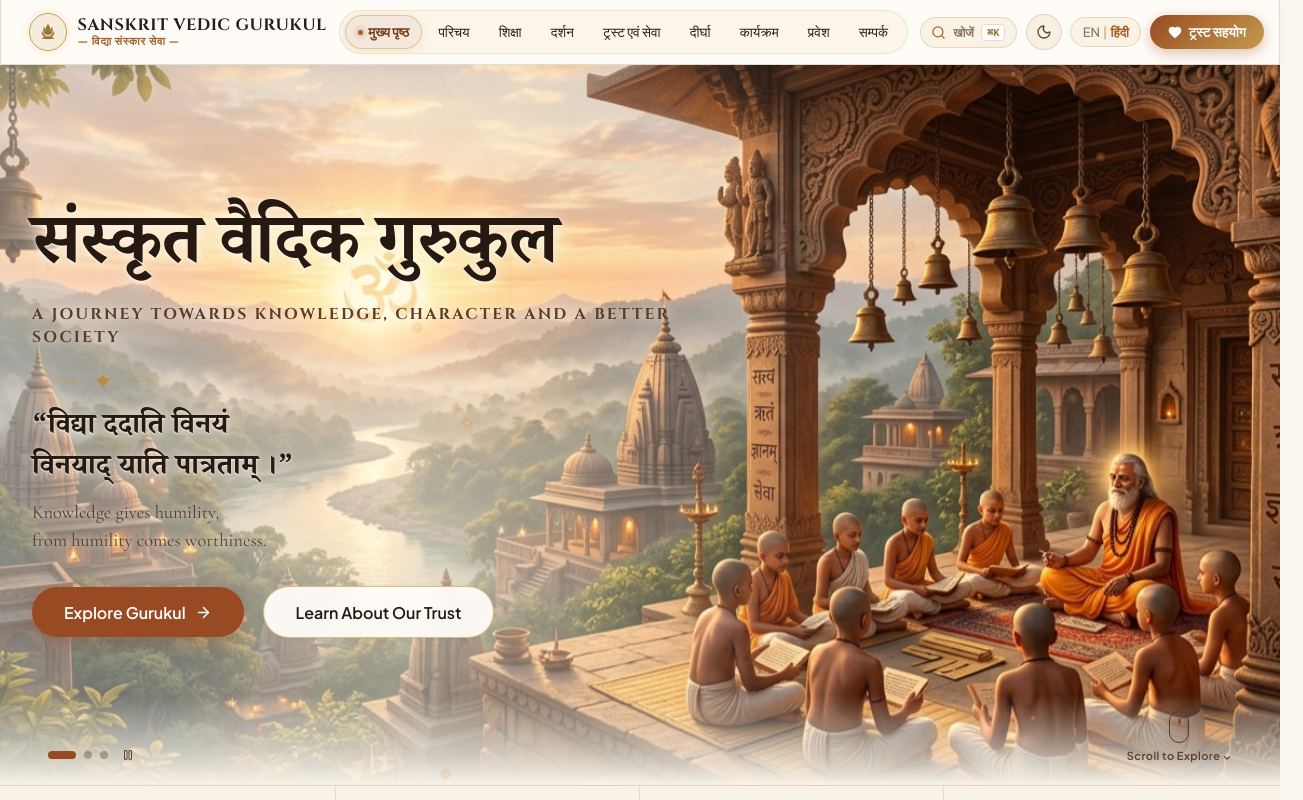
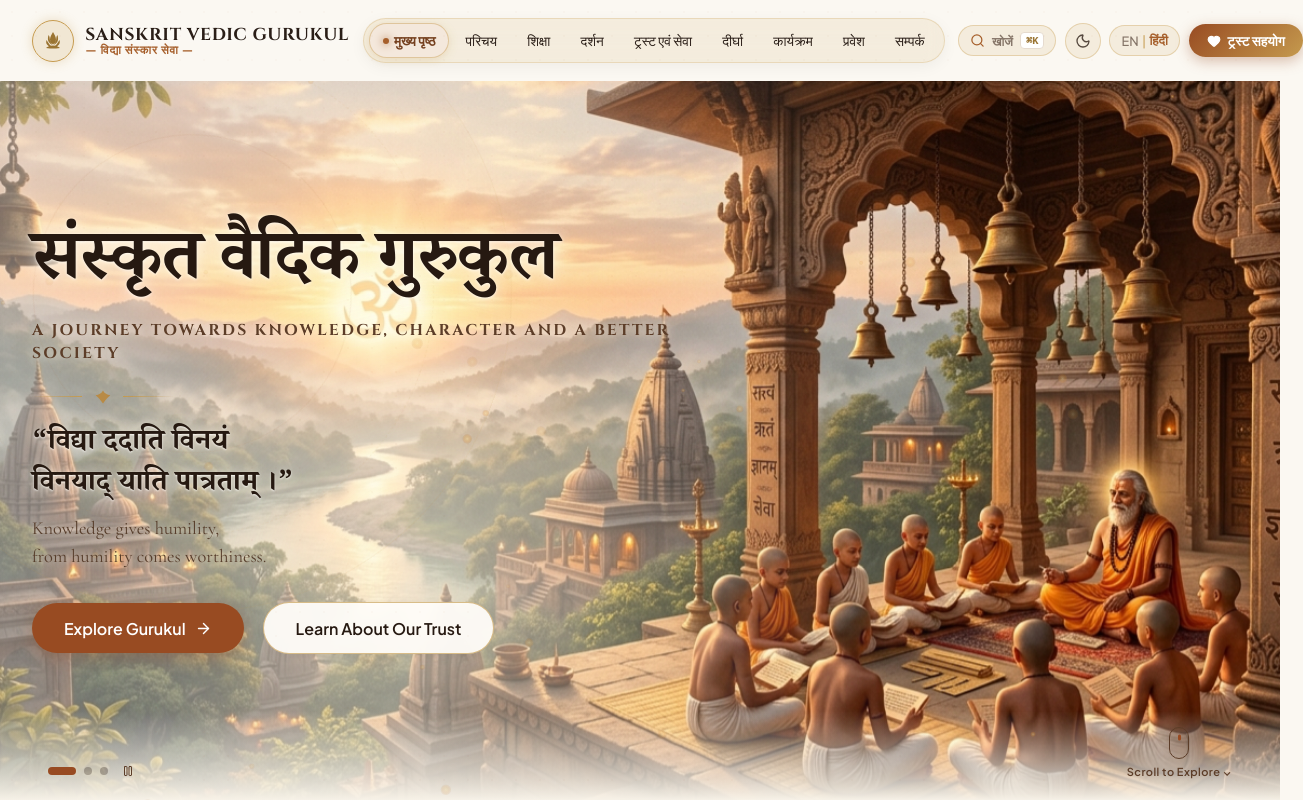
Before and after one commit to VijayRajput4455/vedic-gurukul, a React (Vite) app in the folder frontend/: page / in a window 1280 px wide. Shown: the top 800 px of the page, 1303 px wide, since content can reach past the window. Built offline with nearby package versions, Linux system fonts and the light colour scheme; a web font is replaced by a local one.

Commit message:
feat: complete navbar scroll transformation, scrollspy active pill, and scroll controls capsule

```diff
--- a/frontend/src/App.tsx
+++ b/frontend/src/App.tsx
@@ -7,6 +7,7 @@ import { DataProvider } from './context/DataContext';
 import { Header } from './components/layout/Header';
 import { Footer } from './components/layout/Footer';
 import { ScrollProgress } from './components/common/ScrollProgress';
+import { ScrollControls } from './components/common/ScrollControls';
 
 import { HomePage } from './pages/HomePage';
 import { AboutPage } from './pages/AboutPage';
@@ -82,6 +83,9 @@ const AppContent: React.FC = () => {
 
       {/* Comprehensive Institutional Footer */}
       <Footer onNavigate={navigateTo} />
+
+      {/* Floating Bottom-Right Quick-Navigation Capsule (ScrollControls) */}
+      <ScrollControls />
     </div>
   );
 };
--- /dev/null
+++ b/frontend/src/components/common/ScrollControls.tsx
@@ -0,0 +1,164 @@
+import React, { useState, useEffect } from 'react';
+import { ArrowUp, ArrowDown } from 'lucide-react';
+import { useTheme } from '../../context/ThemeContext';
+
+export const ScrollControls: React.FC = () => {
+  const { theme } = useTheme();
+  const [scrollProgress, setScrollProgress] = useState(0);
+  const [isVisible, setIsVisible] = useState(false);
+  const [isAtBottom, setIsAtBottom] = useState(false);
+
+  useEffect(() => {
+    const handleScroll = () => {
+      const scrollY = window.scrollY;
+      const totalHeight = document.documentElement.scrollHeight - window.innerHeight;
+
+      setIsVisible(scrollY > 200);
+
+      if (totalHeight > 0) {
+        const progress = Math.min(100, Math.max(0, (scrollY / totalHeight) * 100));
+        setScrollProgress(progress);
+        setIsAtBottom(progress >= 98);
+      } else {
+        setScrollProgress(0);
+        setIsAtBottom(true);
+      }
+    };
+
+    window.addEventListener('scroll', handleScroll, { passive: true });
+    handleScroll();
+    return () => window.removeEventListener('scroll', handleScroll);
+  }, []);
+
+  const scrollToTop = () => {
+    window.scrollTo({ top: 0, behavior: 'smooth' });
+  };
+
+  const scrollToBottom = () => {
+    window.scrollTo({
+      top: document.documentElement.scrollHeight,
+      behavior: 'smooth'
+    });
+  };
+
+  if (!isVisible) return null;
+
+  return (
+    <aside
+      className="scroll-controls-capsule animate-fade-in-up"
+      style={{
+        position: 'fixed',
+        bottom: '24px',
+        right: '24px',
+        zIndex: 9990,
+        display: 'flex',
+        alignItems: 'center',
+        gap: '4px',
+        padding: '5px 8px',
+        borderRadius: '9999px',
+        backgroundColor:
+          theme === 'parchment'
+            ? 'rgba(255, 252, 245, 0.88)'
+            : 'rgba(22, 15, 11, 0.88)',
+        backdropFilter: 'blur(20px)',
+        WebkitBackdropFilter: 'blur(20px)',
+        border: '1.5px solid rgba(197, 154, 78, 0.45)',
+        boxShadow: '0 10px 30px rgba(0, 0, 0, 0.2), 0 0 15px rgba(197, 154, 78, 0.15)',
+        transition: 'all 0.3s cubic-bezier(0.16, 1, 0.3, 1)',
+        userSelect: 'none'
+      }}
+      aria-label="Quick Scroll Navigation Capsule"
+    >
+      {/* ⬆️ Scroll to Top Button */}
+      <button
+        onClick={scrollToTop}
+        style={{
+          width: '32px',
+          height: '32px',
+          borderRadius: '50%',
+          backgroundColor: 'transparent',
+          border: 'none',
+          color: 'var(--color-primary)',
+          display: 'flex',
+          alignItems: 'center',
+          justifyContent: 'center',
+          cursor: 'pointer',
+          transition: 'all 0.2s ease',
+          padding: 0
+        }}
+        title="Scroll back to top"
+        aria-label="Scroll to top"
+        className="scroll-btn scroll-btn-top"
+      >
+        <ArrowUp size={16} />
+      </button>
+
+      {/* Real-time Percentage Badge */}
+      <div
+        style={{
+          fontFamily: 'var(--font-mono, monospace)',
+          fontSize: '0.75rem',
+          fontWeight: 700,
+          color: 'var(--color-text-main)',
+          padding: '2px 8px',
+          borderRadius: 'var(--radius-full)',
+          backgroundColor:
+            theme === 'parchment'
+              ? 'rgba(197, 154, 78, 0.14)'
+              : 'rgba(255, 255, 255, 0.08)',
+          border: '1px solid rgba(197, 154, 78, 0.3)',
+          minWidth: '42px',
+          textAlign: 'center',
+          letterSpacing: '-0.02em'
+        }}
+        title={`Current reading depth: ${Math.round(scrollProgress)}%`}
+      >
+        {Math.round(scrollProgress)}%
+      </div>
+
+      {/* ⬇️ Scroll to Bottom Button */}
+      <button
+        onClick={scrollToBottom}
+        disabled={isAtBottom}
+        style={{
+          width: '32px',
+          height: '32px',
+          borderRadius: '50%',
+          backgroundColor: 'transparent',
+          border: 'none',
+          color: isAtBottom ? 'var(--color-text-muted)' : 'var(--color-primary)',
+          opacity: isAtBottom ? 0.4 : 1,
+          display: 'flex',
+          alignItems: 'center',
+          justifyContent: 'center',
+          cursor: isAtBottom ? 'default' : 'pointer',
+          transition: 'all 0.2s ease',
+          padding: 0
+        }}
+        title={isAtBottom ? 'Already at bottom' : 'Scroll down to footer'}
+        aria-label="Scroll to bottom"
+        className="scroll-btn scroll-btn-bottom"
+      >
+        <ArrowDown size={16} />
+      </button>
+
+      <style>{`
+        .scroll-controls-capsule:hover {
+          transform: translateY(-2px);
+          box-shadow: 0 14px 35px rgba(0, 0, 0, 0.25), 0 0 20px rgba(197, 154, 78, 0.35) !important;
+          border-color: var(--color-gold) !important;
+        }
+
+        .scroll-btn:not(:disabled):hover {
+          background-color: var(--color-primary-light) !important;
+          color: var(--color-primary-dark) !important;
+          transform: scale(1.1);
+        }
+
+        .scroll-btn:not(:disabled):active {
+          transform: scale(0.95);
+        }
+      `}</style>
+    </aside>
+  );
+};
--- a/frontend/src/components/layout/Header.tsx
+++ b/frontend/src/components/layout/Header.tsx
@@ -1,9 +1,10 @@
-import React, { useState, useEffect } from 'react';
+import React, { useState, useEffect, useRef } from 'react';
 import { useLanguage } from '../../context/LanguageContext';
 import { useTheme } from '../../context/ThemeContext';
 import { PageId, NavigationItem } from '../../types';
 import { Menu, X, Heart, Moon, Sun, Search, Compass, BookOpen, GraduationCap, Calendar, Phone, HeartHandshake, Sparkles } from 'lucide-react';
 import { CommandPalette } from '../common/CommandPalette';
+import { useScrollSpy } from '../../utils/useScrollSpy';
 
 interface HeaderProps {
   currentPage: PageId;
@@ -17,12 +18,20 @@ export const Header: React.FC<HeaderProps> = ({ currentPage, onNavigate }) => {
   const [isScrolled, setIsScrolled] = useState(false);
   const [commandPaletteOpen, setCommandPaletteOpen] = useState(false);
 
+  // Section IDs for ScrollSpy tracking
+  const sectionIds = ['home', 'about', 'education', 'philosophy', 'trust', 'gallery', 'events', 'admissions', 'contact'];
+  const activeSpySection = useScrollSpy(sectionIds, 90);
+
+  // Effective active section
+  const effectiveActive = currentPage === 'home' && activeSpySection ? activeSpySection : currentPage;
+
   useEffect(() => {
     const handleScroll = () => {
       setIsScrolled(window.scrollY > 25);
     };
 
     window.addEventListener('scroll', handleScroll, { passive: true });
+    handleScroll();
     return () => window.removeEventListener('scroll', handleScroll);
   }, []);
 
@@ -68,13 +77,22 @@ export const Header: React.FC<HeaderProps> = ({ currentPage, onNavigate }) => {
   const handleNavClick = (pageId: PageId) => {
     onNavigate(pageId);
     setMobileMenuOpen(false);
-    window.scrollTo({ top: 0, behavior: 'smooth' });
+
+    // If on homepage and target section exists in DOM, smooth scroll to it
+    const element = document.getElementById(pageId);
+    if (element) {
+      const yOffset = -85;
+      const y = element.getBoundingClientRect().top + window.pageYOffset + yOffset;
+      window.scrollTo({ top: y, behavior: 'smooth' });
+    } else {
+      window.scrollTo({ top: 0, behavior: 'smooth' });
+    }
   };
 
   return (
     <>
       <header
-        className={`site-header-wrapper ${isScrolled ? 'header-scrolled' : 'header-top'}`}
+        className={`site-navbar-wrapper ${isScrolled ? 'is-scrolled' : 'is-at-top'}`}
         style={{
           position: 'sticky',
           top: isScrolled ? '10px' : '0px',
@@ -82,38 +100,40 @@ export const Header: React.FC<HeaderProps> = ({ currentPage, onNavigate }) => {
           width: '100%',
           display: 'flex',
           justifyContent: 'center',
-          padding: isScrolled ? '0 1rem' : '0',
+          padding: isScrolled ? '0 1.25rem' : '0',
           transition: 'all 0.35s cubic-bezier(0.16, 1, 0.3, 1)',
           pointerEvents: 'none'
         }}
       >
         <div
-          className={`site-header-inner ${isScrolled ? 'pill-condensed' : 'full-bar'}`}
+          className={`site-navbar-inner ${isScrolled ? 'docked-glass-capsule' : 'transparent-spacious'}`}
           style={{
             width: '100%',
             maxWidth: isScrolled ? '1320px' : '100%',
+            /* At the Top: Transparent & Spacious, No Background Glass, No Bottom Border */
+            /* When Scrolled: Compact Docking, Heavy Frosted Glass, Elevated Shadow & Border */
             backgroundColor: isScrolled
               ? theme === 'parchment'
                 ? 'rgba(255, 252, 245, 0.88)'
                 : 'rgba(20, 14, 10, 0.88)'
-              : theme === 'parchment'
-                ? 'rgba(255, 252, 247, 0.96)'
-                : 'rgba(24, 16, 12, 0.96)',
-            backdropFilter: 'blur(20px)',
-            WebkitBackdropFilter: 'blur(20px)',
+              : 'transparent',
+            backdropFilter: isScrolled ? 'blur(20px)' : 'none',
+            WebkitBackdropFilter: isScrolled ? 'blur(20px)' : 'none',
             borderRadius: isScrolled ? '9999px' : '0px',
             border: isScrolled
               ? '1.5px solid rgba(197, 154, 78, 0.45)'
-              : '1px solid var(--color-border)',
-            borderTop: isScrolled ? undefined : 'none',
+              : 'none',
+            borderBottom: isScrolled
+              ? '1.5px solid rgba(197, 154, 78, 0.45)'
+              : 'none',
             boxShadow: isScrolled
-              ? '0 12px 36px rgba(0, 0, 0, 0.16), 0 2px 8px rgba(197, 154, 78, 0.15)'
-              : '0 2px 12px rgba(42, 30, 23, 0.05)',
-            padding: isScrolled ? '0.45rem 1.25rem' : '0.65rem 1.75rem',
+              ? '0 10px 30px rgba(0, 0, 0, 0.2), 0 0 15px rgba(197, 154, 78, 0.15)'
+              : 'none',
+            padding: isScrolled ? '0.55rem 1.4rem' : '1.15rem 2rem',
             display: 'flex',
             alignItems: 'center',
             justifyContent: 'space-between',
-            gap: '0.75rem',
+            gap: '0.85rem',
             transition: 'all 0.35s cubic-bezier(0.16, 1, 0.3, 1)',
             pointerEvents: 'auto'
           }}
@@ -124,7 +144,7 @@ export const Header: React.FC<HeaderProps> = ({ currentPage, onNavigate }) => {
             style={{
               display: 'flex',
               alignItems: 'center',
-              gap: '0.65rem',
+              gap: '0.7rem',
               cursor: 'pointer',
               userSelect: 'none',
               flexShrink: 0
@@ -136,21 +156,21 @@ export const Header: React.FC<HeaderProps> = ({ currentPage, onNavigate }) => {
             {/* Sacred Lotus Glow Badge */}
             <div
               style={{
-                width: isScrolled ? '34px' : '38px',
-                height: isScrolled ? '34px' : '38px',
+                width: isScrolled ? '36px' : '42px',
+                height: isScrolled ? '36px' : '42px',
                 borderRadius: '50%',
-                backgroundColor: 'rgba(197, 154, 78, 0.16)',
+                backgroundColor: 'rgba(197, 154, 78, 0.18)',
                 border: '1.5px solid var(--color-gold)',
                 display: 'flex',
                 alignItems: 'center',
                 justifyContent: 'center',
                 flexShrink: 0,
                 color: 'var(--color-gold-dark)',
-                boxShadow: '0 0 10px rgba(197, 154, 78, 0.25)',
+                boxShadow: '0 0 12px rgba(197, 154, 78, 0.3)',
                 transition: 'all 0.3s ease'
               }}
             >
-              <svg viewBox="0 0 24 24" width={isScrolled ? '18' : '22'} height={isScrolled ? '18' : '22'} fill="currentColor">
+              <svg viewBox="0 0 24 24" width={isScrolled ? '20' : '24'} height={isScrolled ? '20' : '24'} fill="currentColor">
                 <path d="M12 3c-1.5 2.5-3 5-3 7.5 0 2.5 1.5 4.5 3 4.5s3-2 3-4.5C15 8 13.5 5.5 12 3zm-4.5 3c-.5 2-1 4.5 0 6.5 1 2 2.5 3 4.5 3.5-1.5-1-2.5-2.5-3-4.5-.5-2 0-4-1.5-5.5zm9 0c-1.5 1.5-1 3.5-1.5 5.5-.5 2-1.5 3.5-3 4.5 2-.5 3.5-1.5 4.5-3.5 1-2 .5-4.5 0-6.5zm-11 5c-.5 1.5-.5 3 .5 4.5 1.5 2 3.5 2.5 6 2.5-2-1-3.5-2-4.5-4-1-1.5-1.5-2.5-2-3zm13 0c-.5.5-1 1.5-2 3-1 2-2.5 3-4.5 4 2.5 0 4.5-.5 6-2.5 1-1.5 1-3 .5-4.5zM12 16.5c-3 0-5.5 1-7 2.5 2.5.5 5.5.5 7 .5s4.5 0 7-.5c-1.5-1.5-4-2.5-7-2.5z" />
               </svg>
             </div>
@@ -159,19 +179,20 @@ export const Header: React.FC<HeaderProps> = ({ currentPage, onNavigate }) => {
               <div
                 style={{
                   fontFamily: 'var(--font-heading-latin)',
-                  fontSize: isScrolled ? '0.92rem' : '1.02rem',
+                  fontSize: isScrolled ? '0.95rem' : '1.08rem',
                   fontWeight: 700,
                   color: 'var(--color-text-main)',
                   lineHeight: 1.1,
                   letterSpacing: '0.04em',
-                  transition: 'font-size 0.3s ease'
+                  transition: 'font-size 0.3s ease',
+                  textShadow: isScrolled ? 'none' : '0 1px 10px rgba(255, 255, 255, 0.8)'
                 }}
               >
                 SANSKRIT VEDIC GURUKUL
               </div>
               <div
                 style={{
-                  fontSize: isScrolled ? '0.62rem' : '0.68rem',
+                  fontSize: isScrolled ? '0.64rem' : '0.72rem',
                   fontWeight: 700,
                   color: 'var(--color-primary)',
                   letterSpacing: '0.08em',
@@ -184,52 +205,61 @@ export const Header: React.FC<HeaderProps> = ({ currentPage, onNavigate }) => {
             </div>
           </div>
 
-          {/* Center: Desktop Floating Pill Navigation Links */}
+          {/* Center: Desktop Floating Pill Navigation Links with Active ScrollSpy Indicator */}
           <nav className="desktop-nav" aria-label="Main Navigation">
             <div
               style={{
+                position: 'relative',
                 display: 'flex',
                 alignItems: 'center',
                 gap: '0.2rem',
-                backgroundColor: theme === 'parchment' ? 'rgba(197, 154, 78, 0.08)' : 'rgba(255, 255, 255, 0.04)',
+                backgroundColor:
+                  theme === 'parchment'
+                    ? 'rgba(197, 154, 78, 0.12)'
+                    : 'rgba(255, 255, 255, 0.05)',
+                backdropFilter: 'blur(10px)',
+                WebkitBackdropFilter: 'blur(10px)',
                 padding: '0.25rem 0.35rem',
                 borderRadius: 'var(--radius-full)',
-                border: '1px solid rgba(197, 154, 78, 0.2)'
+                border: '1px solid rgba(197, 154, 78, 0.25)',
+                boxShadow: isScrolled ? 'none' : '0 4px 15px rgba(0, 0, 0, 0.05)'
               }}
             >
               {navItems.map((item) => {
-                const isActive = currentPage === item.id;
+                const isActive = effectiveActive === item.id;
+
                 return (
                   <button
                     key={item.id}
                     onClick={() => handleNavClick(item.id)}
                     style={{
                       position: 'relative',
-                      padding: isScrolled ? '0.35rem 0.65rem' : '0.42rem 0.75rem',
-                      fontSize: '0.84rem',
+                      padding: isScrolled ? '0.35rem 0.68rem' : '0.45rem 0.78rem',
+                      fontSize: '0.85rem',
                       fontWeight: isActive ? 700 : 500,
                       borderRadius: 'var(--radius-full)',
                       color: isActive ? 'var(--color-primary-dark)' : 'var(--color-text-main)',
                       backgroundColor: isActive ? 'var(--color-primary-light)' : 'transparent',
                       border: isActive ? '1px solid rgba(197, 154, 78, 0.45)' : '1px solid transparent',
-                      boxShadow: isActive ? '0 2px 8px rgba(197, 154, 78, 0.2)' : 'none',
-                      transition: 'all 0.2s cubic-bezier(0.16, 1, 0.3, 1)',
+                      boxShadow: isActive ? '0 2px 10px rgba(197, 154, 78, 0.25)' : 'none',
+                      transition: 'all 0.25s cubic-bezier(0.16, 1, 0.3, 1)',
                       cursor: 'pointer',
                       whiteSpace: 'nowrap',
                       display: 'flex',
                       alignItems: 'center',
-                      gap: '0.3rem'
+                      gap: '0.32rem'
                     }}
-                    className="nav-link-btn"
+                    className={`nav-link-btn ${isActive ? 'nav-active-pill' : ''}`}
                   >
+                    {/* Active Glowing Indicator Dot */}
                     {isActive && (
                       <span
                         style={{
-                          width: '5px',
-                          height: '5px',
+                          width: '6px',
+                          height: '6px',
                           borderRadius: '50%',
                           backgroundColor: 'var(--color-primary)',
-                          boxShadow: '0 0 6px var(--color-primary)',
+                          boxShadow: '0 0 8px var(--color-primary)',
                           display: 'inline-block'
                         }}
                       />
@@ -241,17 +271,20 @@ export const Header: React.FC<HeaderProps> = ({ currentPage, onNavigate }) => {
             </div>
           </nav>
 
-          {/* Right Action Controls */}
+          {/* Right Action Controls: Search (Ctrl+K), Theme Switcher, Language Toggle & Support Trust CTA */}
           <div className="desktop-cta" style={{ display: 'none', alignItems: 'center', gap: '0.55rem', flexShrink: 0 }}>
-            {/* Global Command Palette / Search Button (Ctrl+K) */}
+            {/* Global Command Palette / Search Button (Ctrl+K / ⌘K) */}
             <button
               onClick={() => setCommandPaletteOpen(true)}
               style={{
                 display: 'inline-flex',
                 alignItems: 'center',
                 gap: '0.45rem',
-                backgroundColor: theme === 'parchment' ? 'rgba(197, 154, 78, 0.1)' : 'rgba(255, 255, 255, 0.05)',
-                border: '1px solid rgba(197, 154, 78, 0.3)',
+                backgroundColor:
+                  theme === 'parchment'
+                    ? 'rgba(197, 154, 78, 0.12)'
+                    : 'rgba(255, 255, 255, 0.06)',
+                border: '1px solid rgba(197, 154, 78, 0.35)',
                 borderRadius: 'var(--radius-full)',
                 padding: '0.38rem 0.65rem',
                 color: 'var(--color-text-main)',
@@ -264,7 +297,7 @@ export const Header: React.FC<HeaderProps> = ({ currentPage, onNavigate }) => {
               className="btn-search-trigger"
             >
               <Search size={15} color="var(--color-primary)" />
-              <span style={{ fontSize: '0.75rem', fontWeight: 600, color: 'var(--color-text-muted)' }}>
+              <span style={{ fontSize: '0.76rem', fontWeight: 600, color: 'var(--color-text-muted)' }}>
                 {language === 'hi' ? 'खोजें' : 'Search'}
               </span>
               <kbd
@@ -289,8 +322,11 @@ export const Header: React.FC<HeaderProps> = ({ currentPage, onNavigate }) => {
                 width: '36px',
                 height: '36px',
                 borderRadius: '50%',
-                backgroundColor: theme === 'parchment' ? 'rgba(197, 154, 78, 0.12)' : 'rgba(255, 255, 255, 0.08)',
-                border: '1px solid rgba(197, 154, 78, 0.3)',
+                backgroundColor:
+                  theme === 'parchment'
+                    ? 'rgba(197, 154, 78, 0.12)'
+                    : 'rgba(255, 255, 255, 0.08)',
+                border: '1px solid rgba(197, 154, 78, 0.35)',
                 color: 'var(--color-text-main)',
                 display: 'flex',
                 alignItems: 'center',
@@ -316,8 +352,11 @@ export const Header: React.FC<HeaderProps> = ({ currentPage, onNavigate }) => {
                 fontSize: '0.8rem',
                 fontWeight: 600,
                 color: 'var(--color-text-main)',
-                backgroundColor: theme === 'parchment' ? 'rgba(197, 154, 78, 0.1)' : 'rgba(255, 255, 255, 0.06)',
-                border: '1px solid rgba(197, 154, 78, 0.3)',
+                backgroundColor:
+                  theme === 'parchment'
+                    ? 'rgba(197, 154, 78, 0.12)'
+                    : 'rgba(255, 255, 255, 0.06)',
+                border: '1px solid rgba(197, 154, 78, 0.35)',
                 borderRadius: 'var(--radius-full)',
                 padding: '0.35rem 0.7rem',
                 cursor: 'pointer',
@@ -472,7 +511,10 @@ export const Header: React.FC<HeaderProps> = ({ currentPage, onNavigate }) => {
               width: '85%',
               maxWidth: '360px',
               height: '100%',
-              backgroundColor: theme === 'parchment' ? 'rgba(255, 252, 245, 0.95)' : 'rgba(22, 15, 11, 0.95)',
+              backgroundColor:
+                theme === 'parchment'
+                  ? 'rgba(255, 252, 245, 0.95)'
+                  : 'rgba(22, 15, 11, 0.95)',
               backdropFilter: 'blur(24px)',
               WebkitBackdropFilter: 'blur(24px)',
               borderLeft: '1.5px solid var(--color-gold-border)',
@@ -567,7 +609,7 @@ export const Header: React.FC<HeaderProps> = ({ currentPage, onNavigate }) => {
             {/* Navigation Links */}
             <ul style={{ listStyle: 'none', padding: 0, margin: 0, display: 'flex', flexDirection: 'column', gap: '0.35rem', flex: 1 }}>
               {navItems.map((item) => {
-                const isActive = currentPage === item.id;
+                const isActive = effectiveActive === item.id;
                 const ItemIcon = getNavIcon(item.id);
 
                 return (
--- a/frontend/src/pages/HomePage.tsx
+++ b/frontend/src/pages/HomePage.tsx
@@ -21,7 +21,9 @@ export const HomePage: React.FC<HomePageProps> = ({ onNavigate }) => {
   return (
     <div className="homepage-wrapper">
       {/* 1. Cinematic Hero Section (Golden Horizon Vedic Gurukul) */}
-      <HeroSection onNavigate={onNavigate} />
+      <div id="home">
+        <HeroSection onNavigate={onNavigate} />
+      </div>
 
       {/* 2. 4-Pillar Quick Navigation Ribbon */}
       <HeroPillarsRibbon onNavigate={onNavigate} />
@@ -30,22 +32,31 @@ export const HomePage: React.FC<HomePageProps> = ({ onNavigate }) => {
       <VisionBanner onNavigate={onNavigate} />
 
       {/* 4. Heritage Introduction */}
-      <HeritageSection onNavigate={onNavigate} />
+      <div id="about">
+        <HeritageSection onNavigate={onNavigate} />
+      </div>
 
       {/* 5. Educational Philosophy & Dayanand Saraswati Principles */}
-      <PhilosophyTeaser onNavigate={onNavigate} />
+      <div id="philosophy">
+        <PhilosophyTeaser onNavigate={onNavigate} />
+      </div>
 
       {/* 6. Academic Programs Highlights */}
-      <ProgramsTeaser onNavigate={onNavigate} />
+      <div id="education">
+        <ProgramsTeaser onNavigate={onNavigate} />
+      </div>
 
       {/* 7. Vedic Gurukul Trust & Seva Preview */}
-      <TrustPreview onNavigate={onNavigate} />
+      <div id="trust">
+        <TrustPreview onNavigate={onNavigate} />
+      </div>
 
       {/* 8. Daily Shloka of the Day & Audio Resonator */}
       <DailyVedicVichar />
 
       {/* 9. Virtual Tour & Campus Callout Banner */}
       <section
+        id="gallery"
         style={{
           padding: 'var(--spacing-16) 0',
           background: 'linear-gradient(135deg, var(--color-bg-dark-accent), #36261B)',
--- /dev/null
+++ b/frontend/src/utils/useScrollSpy.ts
@@ -0,0 +1,37 @@
+import { useState, useEffect } from 'react';
+
+/**
+ * Custom hook to track active section ID on the page based on scroll position with an 85px offset.
+ */
+export const useScrollSpy = (sectionIds: string[], offset: number = 85): string => {
+  const [activeId, setActiveId] = useState<string>(sectionIds[0] || '');
+
+  useEffect(() => {
+    const handleScroll = () => {
+      const scrollPosition = window.scrollY + offset;
+
+      for (let i = sectionIds.length - 1; i >= 0; i--) {
+        const id = sectionIds[i];
+        const element = document.getElementById(id);
+        if (element) {
+          const top = element.offsetTop;
+          if (scrollPosition >= top) {
+            setActiveId(id);
+            return;
+          }
+        }
+      }
+
+      // Default to first item if at the top
+      if (window.scrollY < 100 && sectionIds.length > 0) {
+        setActiveId(sectionIds[0]);
+      }
+    };
+
+    window.addEventListener('scroll', handleScroll, { passive: true });
+    handleScroll(); // Initial check
+    return () => window.removeEventListener('scroll', handleScroll);
+  }, [sectionIds, offset]);
+
+  return activeId;
+};
```
